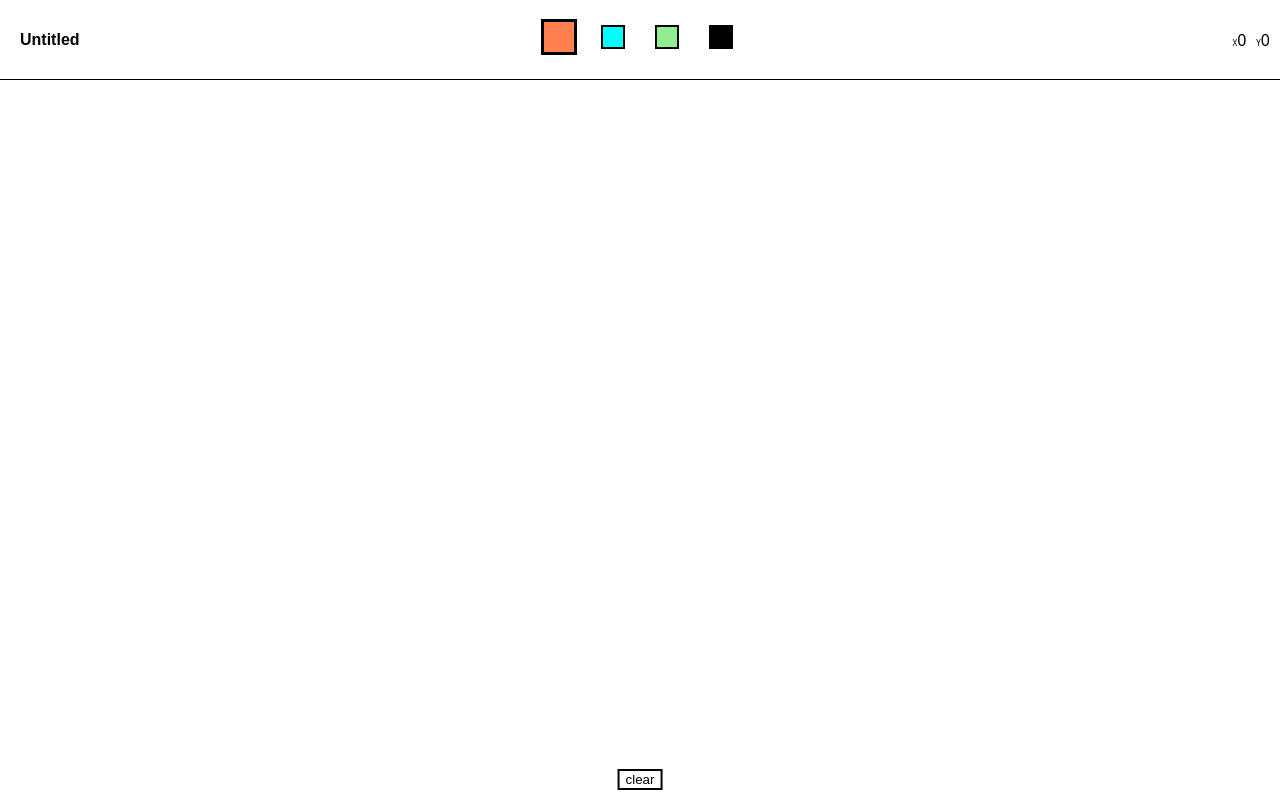
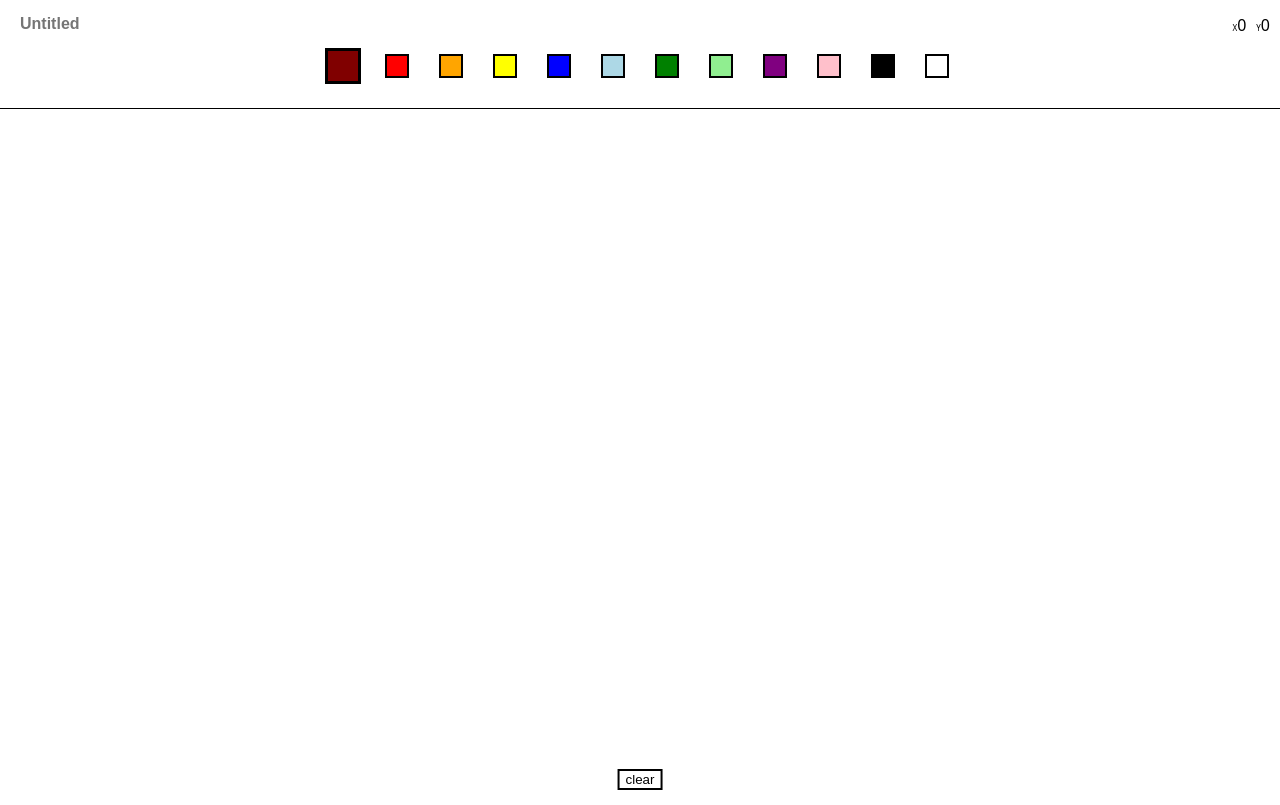
Before and after one commit to cbejensen/ez-paint, a React (Create React App) app: page / in a window 1280 px wide. Built offline with nearby package versions, Linux system fonts and the light colour scheme.

Commit message:
bettter UI

```diff
--- a/src/App.css
+++ b/src/App.css
@@ -12,22 +12,20 @@ body {
   font-family: system-ui, 'Helevetica Neue', Arial, sans-serif;
 }
 
-/* .app {
+header {
   display: flex;
   flex-direction: column;
-  height: 100vh;
-} */
-
-header {
-  display: flex;
-  flex-wrap: wrap;
-  align-items: center;
   position: absolute;
   top: 0;
   left: 0;
   right: 0;
   padding: 10px;
   border-bottom: 1px solid black;
+}
+
+.top-bar {
+  display: flex;
+  align-items: center;
 }
 
 .header-name {
@@ -42,6 +40,22 @@ header {
   font-weight: bold;
   padding: 5px;
   margin-left: 5px;
+  border-bottom: 1px solid transparent;
+}
+.header-name input:hover {
+  border-bottom: 1px solid gray;
+}
+.header-name input:not(:focus) {
+  cursor: pointer;
+}
+.header-name input:focus {
+  outline: none;
+}
+
+.coord-label {
+  text-transform: uppercase;
+  font-size: 0.5rem;
+  margin-left: 10px;
 }
 
 .color-picker {
@@ -71,17 +85,6 @@ header {
 }
 .color-picker input:checked + span {
   transform: scale(1.5);
-}
-
-.header-coords {
-  flex: 1;
-  min-width: 100px;
-  text-align: right;
-}
-.coord-label {
-  text-transform: uppercase;
-  font-size: 0.5rem;
-  margin-left: 10px;
 }
 
 canvas {
--- a/src/components/App.js
+++ b/src/components/App.js
@@ -7,7 +7,7 @@ export default class ezDraw extends React.Component {
     super(props)
     this.headerRef = React.createRef()
     this.state = {
-      name: 'Untitled',
+      name: '',
       activeColorIndex: 0,
       mouseCoords: [0, 0]
     }
@@ -33,7 +33,7 @@ export default class ezDraw extends React.Component {
     })
   }
   setDocumentTitle = name => {
-    document.title = `EZ Paint - ${name}`
+    document.title = `EZ Paint - ${name || 'Untitled'}`
   }
   render() {
     const activeColor = this.props.colors[this.state.activeColorIndex]
@@ -41,17 +41,37 @@ export default class ezDraw extends React.Component {
     // account for header height
     let canvasY = this.state.mouseCoords[1]
     if (this.headerRef && this.headerRef.current) {
+      // if we have the ref to the header element
       canvasY -= this.headerRef.current.offsetHeight
     }
     return (
       <div className="app">
         <header ref={this.headerRef}>
+          <div class="top-bar">
+            {/* NAME */}
             <label className="header-name">
               <input
                 value={this.state.name}
                 onChange={e => this.handleChange('name', e.target.value)}
+                onClick={e =>
+                  e.target.setSelectionRange(0, e.target.value.length)
+                }
+                placeholder="Untitled"
               />
             </label>
+
+            {/* COORDINATES */}
+            {canvasY >= 0 && (
+              <div className="header-coords">
+                <span className="coord-label">X</span>
+                {this.state.mouseCoords[0]}
+                <span className="coord-label">Y</span>
+                {canvasY}
+              </div>
+            )}
+          </div>
+
+          {/* COLORS */}
           <fieldset className="color-picker">
             {this.props.colors.map((color, i) => (
               <label key={i}>
@@ -66,12 +86,6 @@ export default class ezDraw extends React.Component {
               </label>
             ))}
           </fieldset>
-          <div className="header-coords">
-            <span className="coord-label">X</span>
-            {this.state.mouseCoords[0]}
-            <span className="coord-label">Y</span>
-            {canvasY}
-          </div>
         </header>
         <Canvas color={activeColor} mouseCoords={this.state.mouseCoords} />
       </div>
--- a/src/index.js
+++ b/src/index.js
@@ -5,7 +5,22 @@ import App from './components/App'
 import * as serviceWorker from './serviceWorker'
 
 ReactDOM.render(
-  <App colors={['coral', 'aqua', 'lightgreen', 'black']} />,
+  <App
+    colors={[
+      'maroon',
+      'red',
+      'orange',
+      'yellow',
+      'blue',
+      'lightblue',
+      'green',
+      'lightgreen',
+      'purple',
+      'pink',
+      'black',
+      'white'
+    ]}
+  />,
   document.getElementById('root')
 )
 
```
Lines whose indentation alone changed are shown as unchanged.
